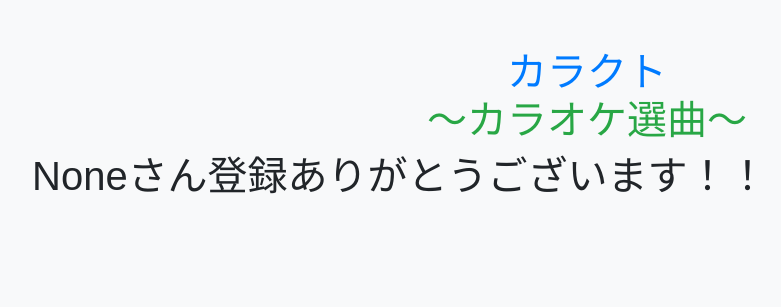
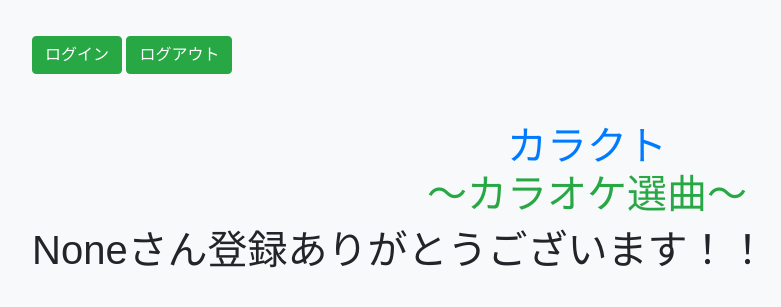
Before and after one commit to Chame02/karakuto2, a Flask app: page /conf_user in a window 1280 px wide. Shown: the top 307 px of the page, without its empty margins (53-834 px from the left). Run offline with Flask 3, Linux system fonts and the light colour scheme; some libraries are stand-ins or nearby versions.

Commit message:
ログイン、ログアウトボタンの追加

```diff
--- a/templates/base.html
+++ b/templates/base.html
@@ -119,6 +119,10 @@
 <body class="bg-light">
     <div class="container">
         <header>
+            <div class="login_logout_button">
+                <button onclick="location.href='{{ url_for('login') }}';" class="btn btn-success mt-3">ログイン</button>
+                <button onclick="location.href='{{ url_for('logout') }}';" class="btn btn-success mt-3">ログアウト</button>
+            </div>
             <h1 class="title text-primary text-center mt-5">カラクト<br>
                 <span class="subtitle text-success">～カラオケ選曲～</span>
             </h1>
```
